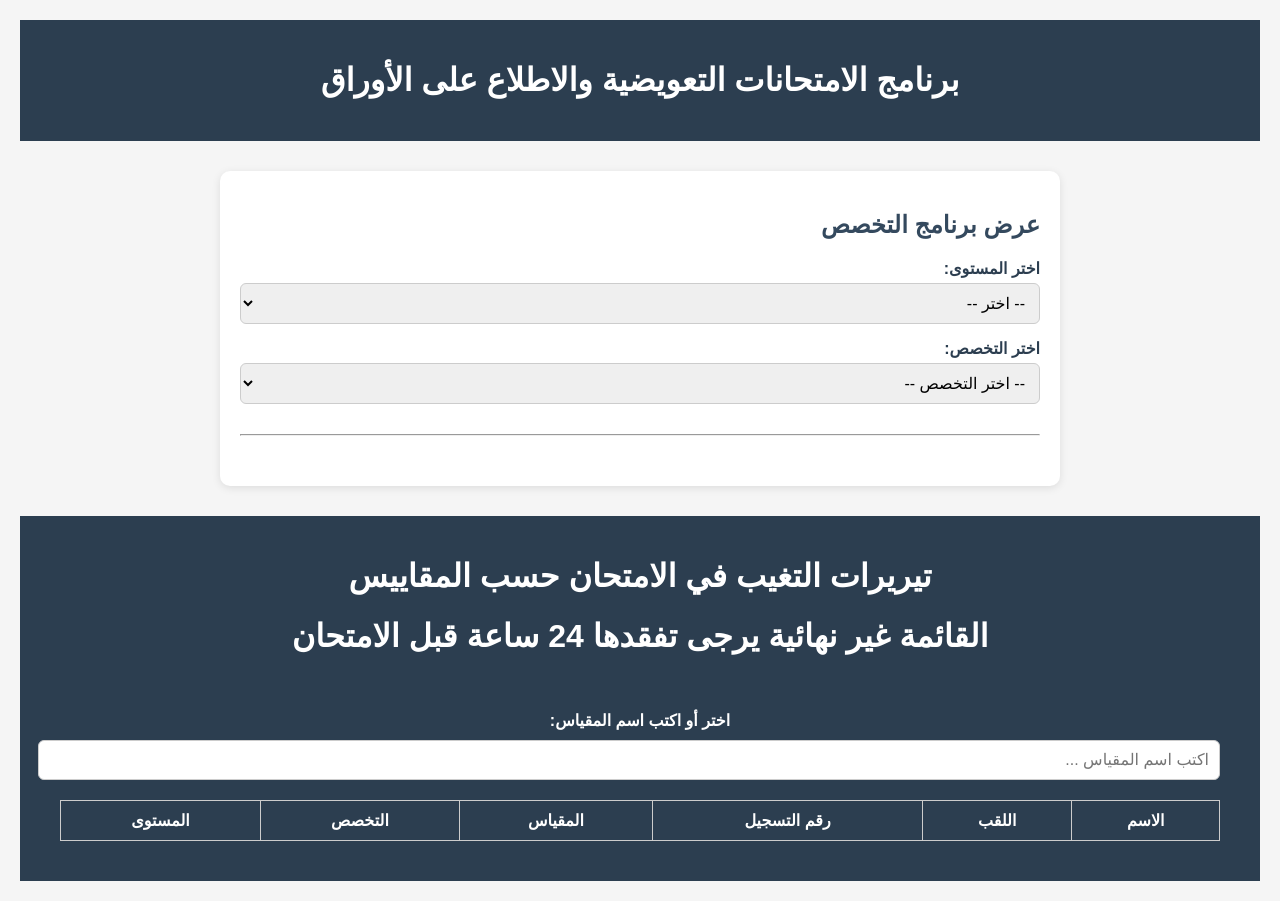
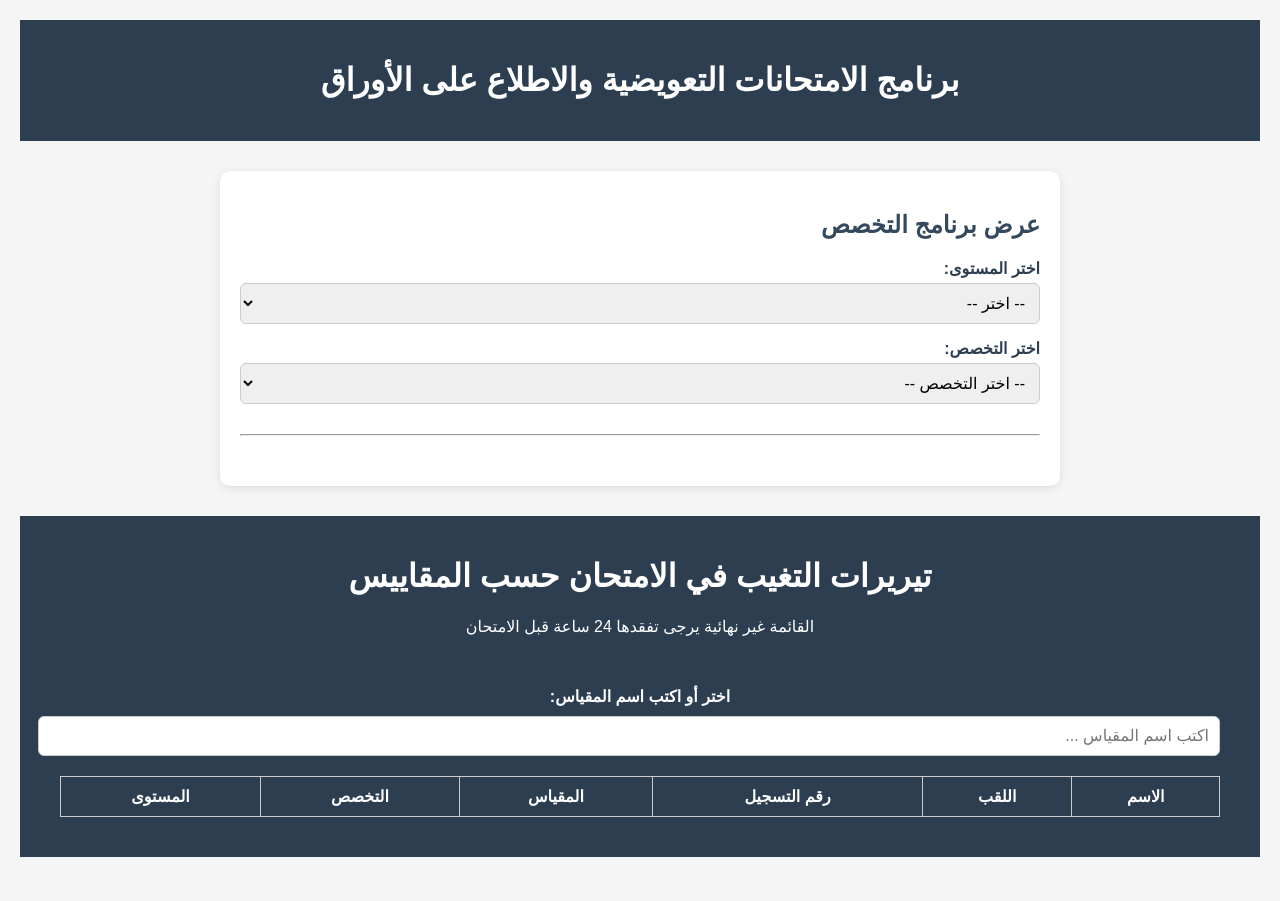
Before and after one commit to depart-economie/remplacement1, a plain HTML site: page index.html in a window 1280 px wide. After the commit the page ends 877 px from the top, so only its background shows below. Drawn offline with Linux system fonts and the light colour scheme; no server answers.

Commit message:
Update index.html

```diff
--- a/index.html
+++ b/index.html
@@ -199,7 +199,7 @@
 <body>
   <header>
     <h1>تيريرات التغيب في الامتحان حسب المقاييس</h1>
-    <h1>القائمة غير نهائية يرجى تفقدها 24 ساعة قبل الامتحان</h1>
+    <p dir="rtl">القائمة غير نهائية يرجى تفقدها 24 ساعة قبل الامتحان</p>
   <header>
   <label for="search">اختر أو اكتب اسم المقياس:</label>
   <input list="modules" id="search" placeholder="اكتب اسم المقياس ...">
```
